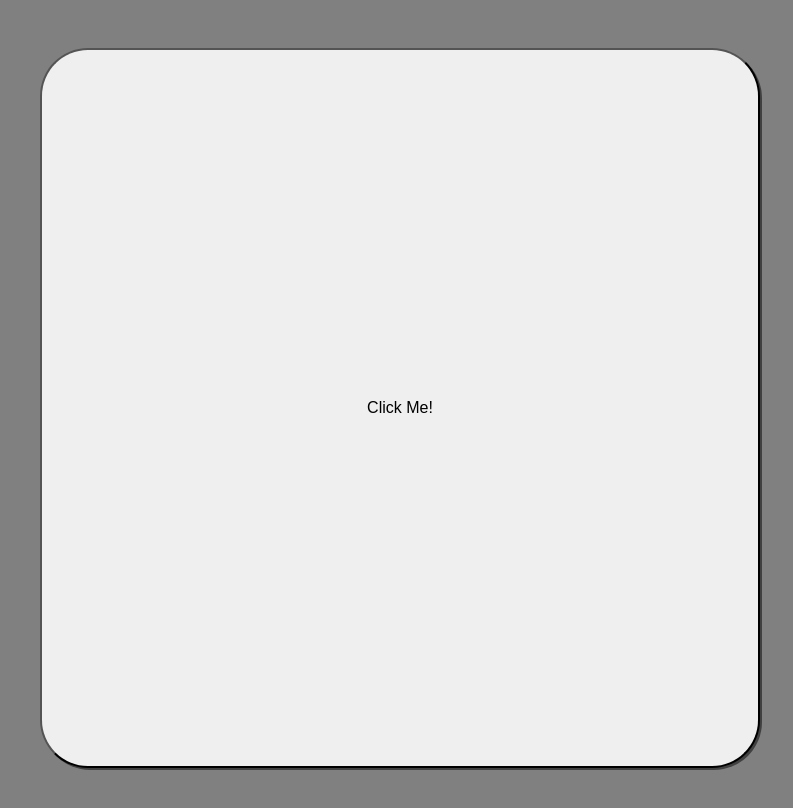
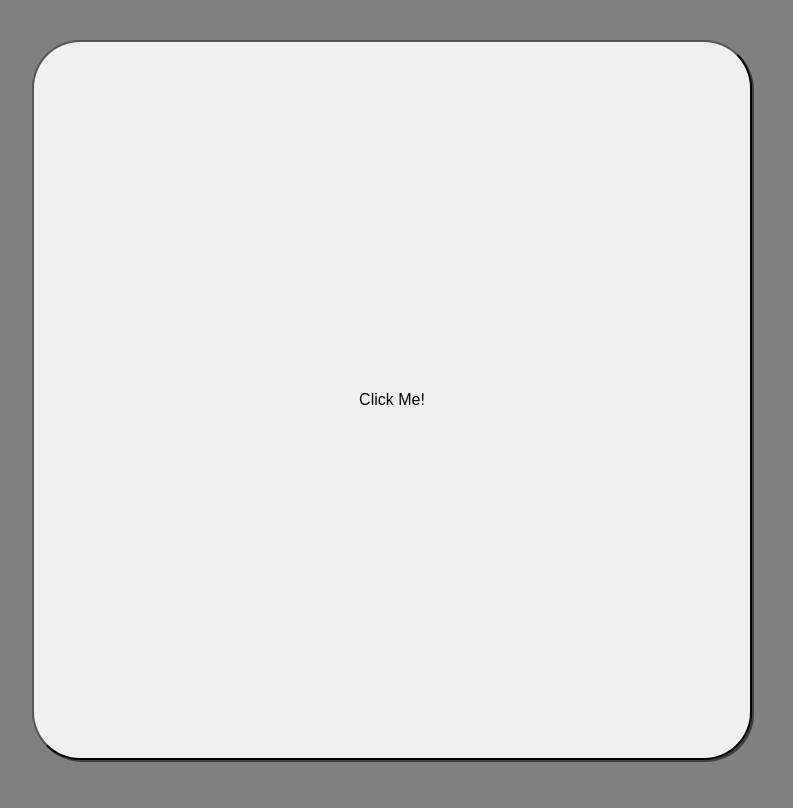
Before and after one commit to JKPearce/Prntsc-Randomiser, a plain HTML site: page index.html in a window 1280 px wide. Shown: the whole page, without its empty margins (8-801 px from the left). Drawn offline with Linux system fonts and the light colour scheme.

Commit message:
Update style

```diff
--- a/style.css
+++ b/style.css
@@ -1,11 +1,17 @@
+@import url('https://fonts.googleapis.com/css2?family=Roboto&display=swap');
+
 :root{
     background-color: grey;
 }
 
 body{
+    font-family: 'Roboto', sans-serif;
+    line-height: 1.6;
     display: flex;
     width: 100vh;
     height: 100vh;
+    margin: 0;
+    padding: 0;
     justify-content: center;
     align-items: center;
 }
```
